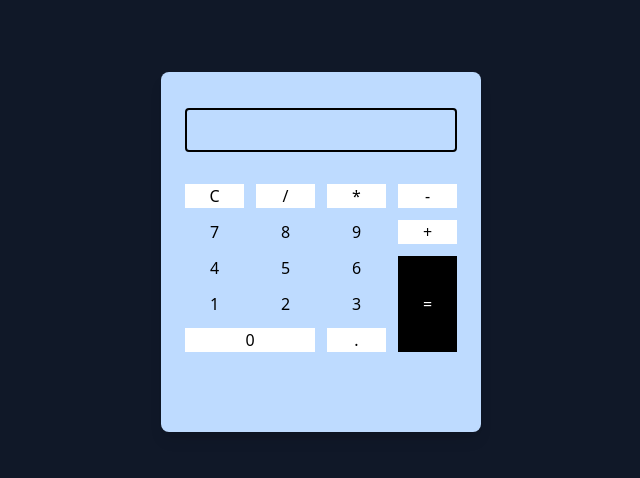
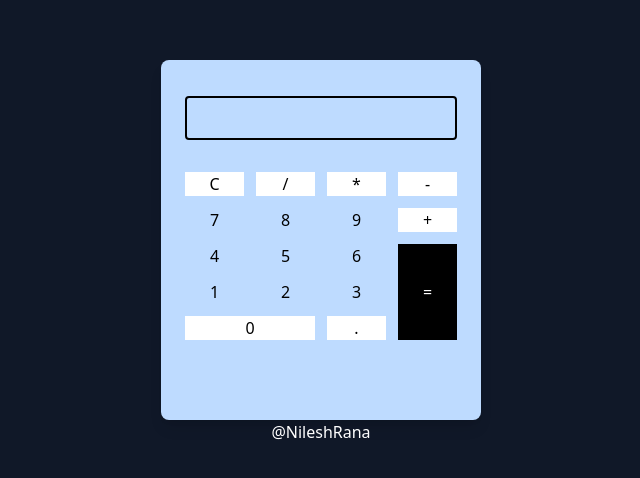
Before and after one commit to nileshrana7500/Basic_Calculator, a website: page index.html in a window 1280 px wide. Shown: the part 148-626 px from the top of the page, without its empty margins (319-959 px from the left). Drawn offline with Linux system fonts and the light colour scheme.

Commit message:
name added

```diff
--- a/index.html
+++ b/index.html
@@ -6,7 +6,7 @@
     <title>Calculator</title>
     <link rel="stylesheet" href="./src/output.css">
 </head>
-<body class="flex items-center justify-center h-screen bg-gray-900">
+<body class="flex flex-col items-center justify-center h-screen bg-gray-900">
     <div class="bg-blue-200 p-6 rounded-lg shadow-lg w-80 h-90">
         <input id="display" type="text" class="w-full p-2 mb-8 mt-3 text-right  border-2 rounded" disabled>
         <div class="grid grid-cols-4 gap-3">
@@ -29,6 +29,9 @@
             <button class="btn bg-white" onclick="appendToDisplay('.')">.</button>
         </div>
     </div>
+    <footer>
+        <div class="text-center text-white">@NileshRana</div>
+    </footer>
     <script src="script.js"></script>
 </body>
 </html>
```
